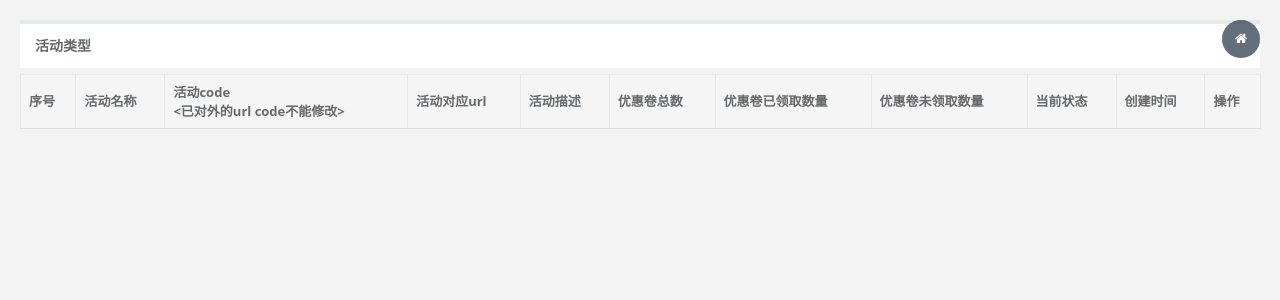
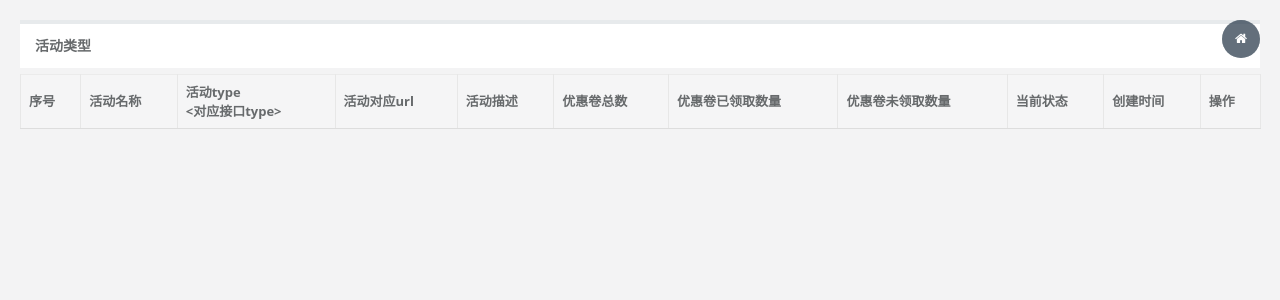
Before and after one commit to btspoony/site_qx_wemedia, a CodeIgniter app: the page made by application/views/admin/cdk/index.php in a window 1280 px wide. Shown: the top 300 px of the page. Run offline with CodeIgniter, Linux system fonts and the light colour scheme; data that the repository does not hold is empty.

Commit message:
网站调整

```diff
--- a/application/controllers/Activity.php
+++ b/application/controllers/Activity.php
@@ -20,7 +20,6 @@ class Activity extends TOP_Controller{
      */
     function index() {
         $viewname = !empty($_GET['view']) ? $_GET['view'] : 'default';
-        die('ok');
         $this->load->view('activity/'.$viewname);
     }
 
--- a/application/controllers/admin/Cdk.php
+++ b/application/controllers/admin/Cdk.php
@@ -40,7 +40,7 @@ class Cdk extends DEFAULT_Controller {
     public function edit($type_id = null) {
         $data = $this->input->post();
         if (!empty($data)) {
-            $data['type_url'] = 'http://' . $_SERVER['HTTP_HOST'] . '/activity/' . trim($data['type_code']) . '.html';
+            $data['type_url'] = 'http://' . $_SERVER['HTTP_HOST'] . '/activity/index?view=' . trim($data['type_code']);
             $row = $this->cdk_type_model->modify_cdk($data, $type_id);
             $this->lib_common->redirect_modify('/admin/cdk/index', !empty($row));
         }
@@ -96,7 +96,7 @@ class Cdk extends DEFAULT_Controller {
             if (!empty($cdk_data)) {
                 $cdk_codes = array();
                 foreach ($cdk_data as $v) {
-                    if (!empty($v)) {
+                    if (!empty($v[0])) {
                         $cdk_codes[] = $v[0];
                     }
                 }
@@ -113,7 +113,7 @@ class Cdk extends DEFAULT_Controller {
     public function add() {
         $data = $this->input->post();
         if (!empty($data)) {
-            $data['type_url'] = 'http://' . $_SERVER['HTTP_HOST'] . '/activity/' . trim($data['type_code']) . '.html';
+            $data['type_url'] = 'http://' . $_SERVER['HTTP_HOST'] . '/activity/index?view=' . trim($data['type_code']);
             $type_id = $this->cdk_type_model->add_cdk_type($data);
             $this->lib_common->redirect_modify('/admin/cdk/index', !empty($type_id));
         }
--- a/application/controllers/api/Cdk.php
+++ b/application/controllers/api/Cdk.php
@@ -62,12 +62,15 @@ class Cdk extends TOP_Controller {
      */
     function getOpenid() {
         $openid = $this->session->userdata('openid');
-        if (empty($openid)) {
+        if (!empty($openid)) {
             $this->lib_common->returnCdk(200, array('openid' => $openid));
         }
         $this->lib_common->returnCdk(208);
     }
 
+    /**
+     * 判断礼包卷时候已经领取完
+     */
     function checkNoCdk() {
         $data = $this->input->post();
         //礼包卷已领完
--- a/application/core/MY_Controller.php
+++ b/application/core/MY_Controller.php
@@ -3,8 +3,7 @@
 if (!defined('BASEPATH'))
     exit('No direct script access allowed');
 
-
-class TOP_Controller extends CI_Controller{
+class TOP_Controller extends CI_Controller {
 
     public function __construct() {
 
@@ -16,15 +15,16 @@ class TOP_Controller extends CI_Controller{
     /**
      * 微信验证
      */
-    public function wx_wechat($query_string){
-        $this->load->library('lib_wechat');
-        $data = $this->lib_wechat->get_open_id(APPID,APPSECRET,$query_string);
-        p($data,1);
-        if (isset($data['openid'])) {
-            $this->session->set_userdata(array('openid' => $data['openid']));
+    public function wx_wechat($query_string) {
+        $openid = $this->session->userdata('openid');
+        if (empty($openid)) {
+            $this->load->library('lib_wechat');
+            $data = $this->lib_wechat->get_open_id(APPID, APPSECRET, $query_string);
+            if (isset($data['openid'])) {
+                $this->session->set_userdata(array('openid' => $data['openid']));
+            }
         }
     }
-
 
     public function json_error($message = '', $code = 1) {
         $ret_data = array(
@@ -51,13 +51,13 @@ class TOP_Controller extends CI_Controller{
         }
         $this->json_error($msg, 1);
     }
+
 }
 
 class DEFAULT_Controller extends CI_Controller {
 
     public $admin_id = null;
     public $admin_info = null;
-
     //用户登陆权限开放
     public $allow = array();
     public $controller_name = null;
@@ -113,7 +113,7 @@ class DEFAULT_Controller extends CI_Controller {
         $this->load->vars(compact('powers', 'nav'));
 
         //没有做权限控制 || 最大权限 || 有访问权限
-        if ($actionid == 0  || empty($this->admin_info['powers']) || in_array($actionid, $action_power)) {
+        if ($actionid == 0 || empty($this->admin_info['powers']) || in_array($actionid, $action_power)) {
             return;
         }
         redirect('/admin/power/authority');
--- a/application/views/admin/cdk/index.php
+++ b/application/views/admin/cdk/index.php
@@ -12,7 +12,8 @@
                             <tr>
                                 <th>序号</th>
                                 <th>活动名称</th>
-                                <th>活动code<br /><已对外的url code不能修改><br/></th>
+                                <!--<th>活动code<br /><已对外的url code不能修改><br/></th>-->
+                                <th>活动type<br /><对应接口type><br/></th>
                                 <th>活动对应url<br/></th>
                                 <th>活动描述</th>
                                 <th>优惠卷总数</th>
@@ -28,7 +29,8 @@
                                 <tr class="gradeA odd">
                                     <td><?= ++$page['order_num']; ?></td>
                                     <td><?= $v['type_name']; ?></td>
-                                    <td><?= $v['type_code']; ?></td>
+                                    <!--<td><?= $v['type_code']; ?></td>-->
+                                    <td><?= $v['type_id']; ?></td>
                                     <td><?= $v['type_url']; ?></td>
                                     <td><?= $v['type_desc']; ?></td>
                                     <td><?= isset( $v['total']) ?  $v['total'] : 0; ?></td>
```
